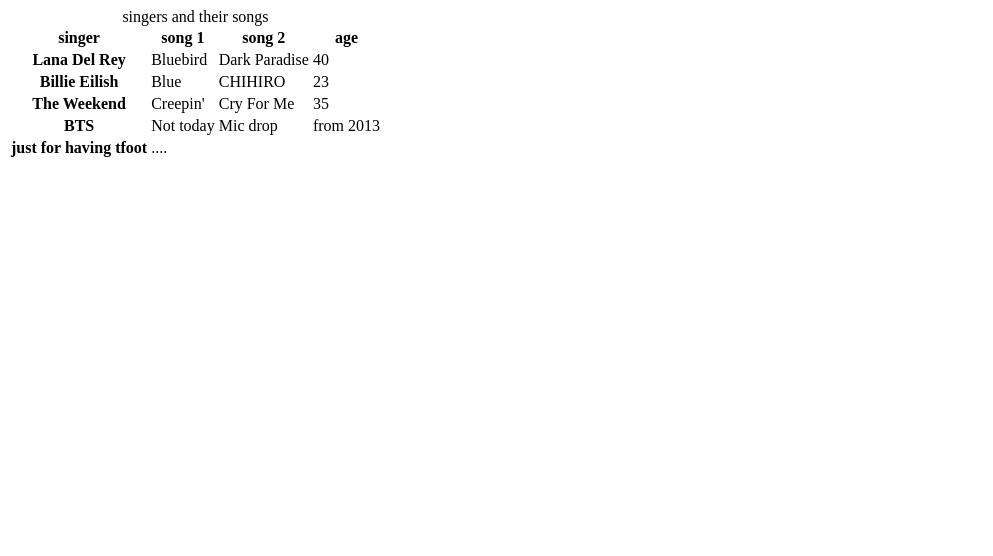
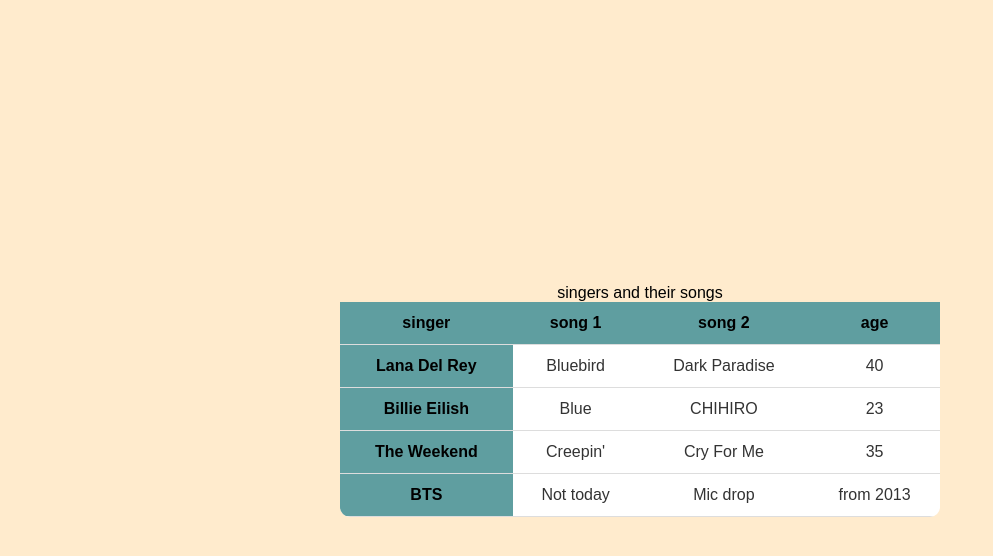
Before and after one commit to Mahlaa18/index.html, a plain HTML site: page index.html in a window 1280 px wide. Shown: the whole page, without its empty margins (0-993 px from the left). Drawn offline with Linux system fonts and the light colour scheme.

Commit message:
css changes

```diff
--- /dev/null
+++ b/index.css
@@ -0,0 +1,38 @@
+/*html {
+    font-family: "Edu NSW ACT Cursive", cursive;
+}*/
+
+body{
+  font-family: Arial, Helvetica, sans-serif;
+  display: flex;
+  justify-content: center;
+  align-items: center;
+  height: 100vh;
+  background-color: blanchedalmond;
+  margin: 0px;
+}
+
+table{
+  width: 80%;
+  max-width: 600px;
+  border-collapse: collapse;
+  background-color: white;
+  box-shadow: 0 4px 8px rgb (0,0,0,0,1);
+  border-radius: 10px;
+  overflow: hidden;
+}
+
+th,td{
+  padding: 12px;
+  text-align: center;
+  border-bottom: 1px solid #ddd;
+}
+th{
+  background-color: cadetblue;
+}
+tr:hover{
+  background: #f1f1f1;
+}
+td{
+  color: #333;
+}
--- a/index.html
+++ b/index.html
@@ -4,10 +4,14 @@
     <meta charset="UTF-8">
     <meta name="viewport" content="width=device-width, initial-scale=1.0">
     <title>table</title>
+<link rel="stylesheet" href="index.css">
+<!--<link rel="preconnect" href="https://fonts.googleapis.com">
+<link rel="preconnect" href="https://fonts.gstatic.com" crossorigin>
+<link href="https://fonts.googleapis.com/css2?family=Edu+NSW+ACT+Cursive:wght@400..700&display=swap" rel="stylesheet">-->
 </head>
 <body>
     <table>
-        <caption>
+        <caption class="color">
             singers and their songs
         </caption>
         <thead>
@@ -20,34 +24,35 @@
         </thead>
         <tbody>
            <tr>
-            <th scope="row" colspan="1">Lana Del Rey</th>
+            <th scope="row" colspan="1" class="test1">Lana Del Rey</th>
             <td>Bluebird</td>
             <td>Dark Paradise   </td>
             <td>40</td>
            </tr>
            <tr>
-            <th scope="row" colspan="1">Billie Eilish</th>
+            <th scope="row" colspan="1" class="test1">Billie Eilish</th>
             <td>Blue</td>
             <td>CHIHIRO   </td>
             <td>23</td>
            </tr>
            <tr>
-            <th scope="row" colspan="1">The Weekend</th>
+            <th scope="row" colspan="1" id="the Weekend" class="test1">The Weekend</th>
             <td>Creepin'</td>
             <td>Cry For Me</td>
             <td>35</td>
            </tr>
            <tr>
-            <th scope="row" colspan="1">BTS</th>
+            <th scope="row" colspan="1" id="test" class="test1">BTS</th>
             <td>Not today    </td>
             <td>Mic drop</td>
             <td>from 2013</td>
            </tr>
         </tbody>
-        <tfoot>
-            <th scope="row" colspan="1">just for having tfoot</th>
+         <!--<tfoot>
+            <th scope="row" colspan="2">just for having tfoot</th>
             <td>....</td>
-        </tfoot>
+        </tfoot>-->
     </table>
+    <!--<dialog open>this is a test</dialog>-->
 </body>
 </html>
```
